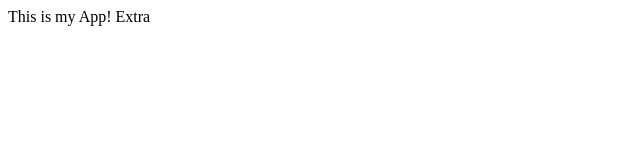
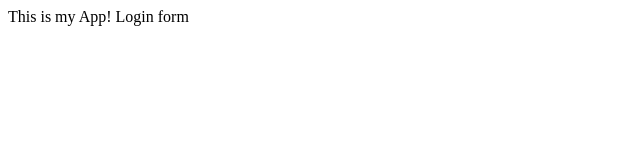
Before and after one commit to zo4/appsample, a plain HTML site: page index.html in a window 1280 px wide. Shown: the full height of the page, 0-640 px from the left. Drawn offline with Linux system fonts and the light colour scheme.

Commit message:
login form

```diff
--- a/index.html
+++ b/index.html
@@ -3,6 +3,7 @@
   <title>My App</title>
   </head>
   <body>
-    This is my App! Extra
+    This is my App!
+    Login form
   </body>
 </html>
```
Also changed, not shown: login.html (added).
